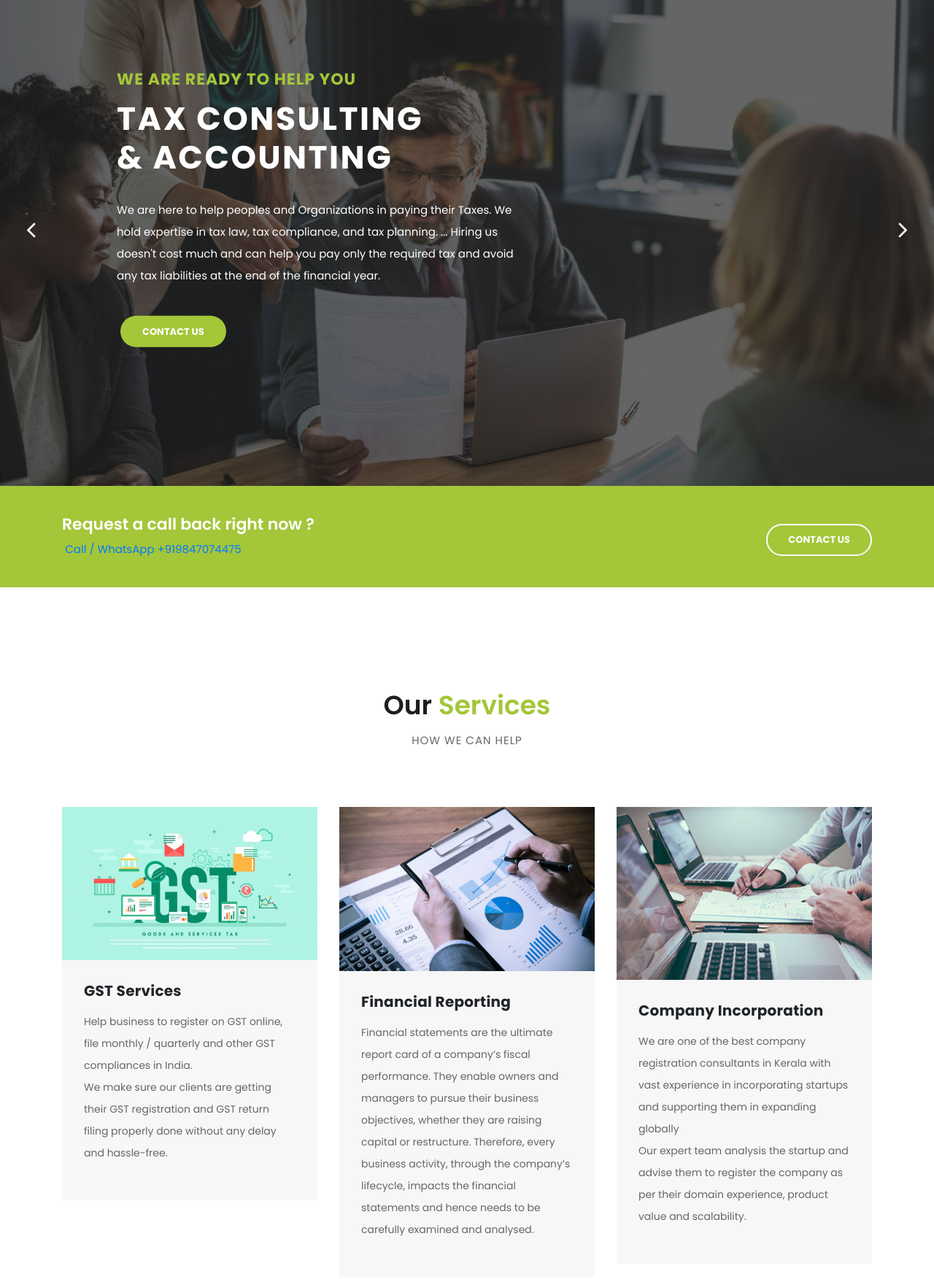
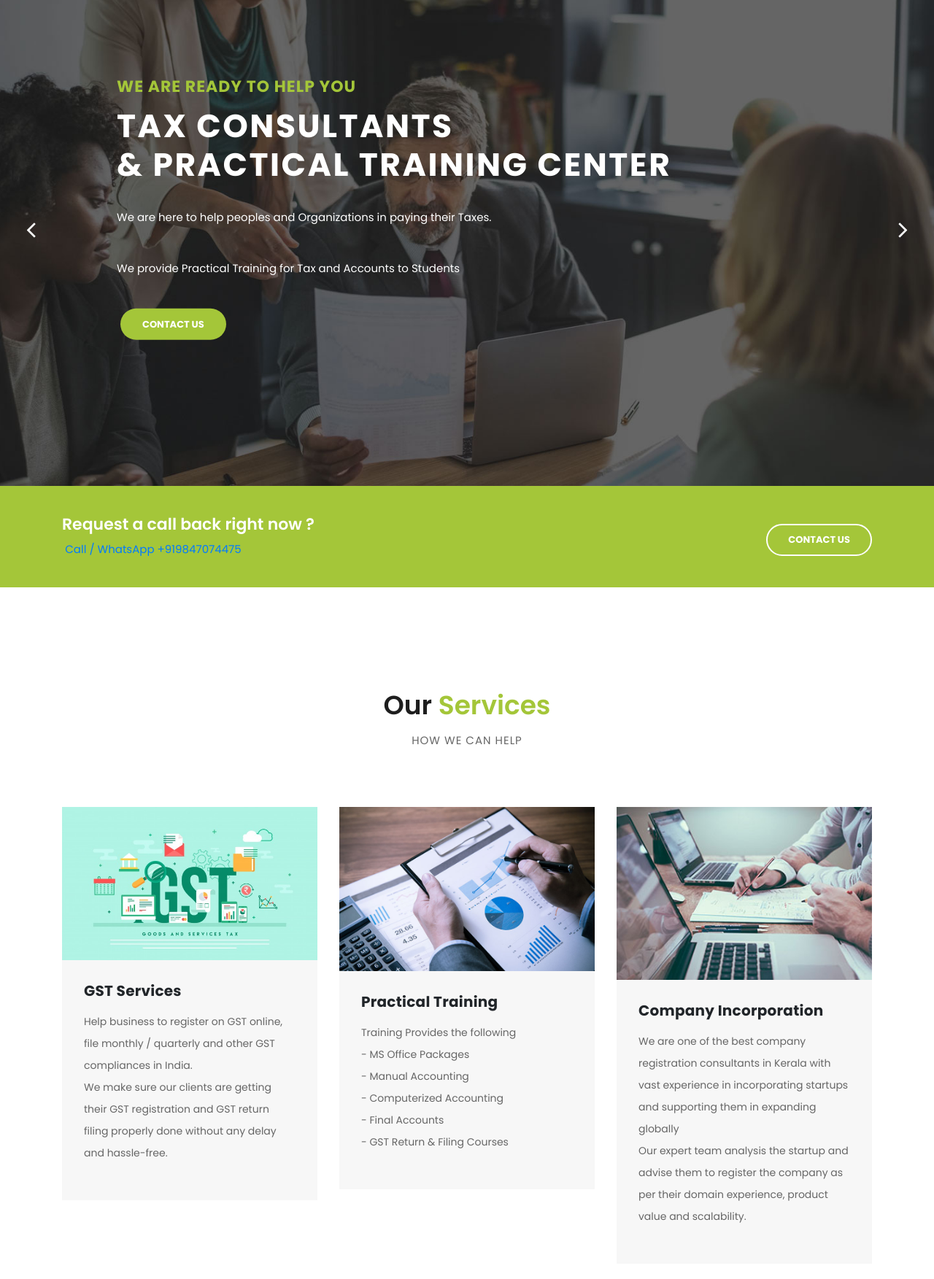
Before and after one commit to ACCOTAXOKL/Accotax-associates, a plain HTML site: page index.html in a window 1280 px wide. Shown: the part 140-1893 px from the top of the page at 73% size. Drawn offline with Linux system fonts and the light colour scheme.

Commit message:
Update index.html

```diff
--- a/index.html
+++ b/index.html
@@ -99,8 +99,9 @@ https://templatemo.com/tm-545-finance-business
             <div class="img-fill">
                 <div class="text-content">
                   <h6>we are ready to help you</h6>
-                  <h4>Tax Consulting<br>&amp; Accounting</h4>
-                  <p>We are here to help peoples and Organizations in paying their Taxes. We hold expertise in tax law, tax compliance, and tax planning. ... Hiring us doesn't cost much and can help you pay only the required tax and avoid any tax liabilities at the end of the financial year.</p>
+                  <h4>Tax Consultants<br>&amp; Practical Training Center</h4>
+                  <p>We are here to help peoples and Organizations in paying their Taxes. <br>
+                   <p>We provide Practical Training for Tax and Accounts to Students</p>
                   <a href="contact.html" class="filled-button">contact us</a>
                 </div>
             </div>
@@ -171,8 +172,14 @@ https://templatemo.com/tm-545-finance-business
             <div class="service-item">
               <img src="assets/images/service_02.jpg" alt="">
               <div class="down-content">
-                <h4>Financial Reporting</h4>
-                <p>Financial statements are the ultimate report card of a company’s fiscal performance. They enable owners and managers to pursue their business objectives, whether they are raising capital or restructure. Therefore, every business activity, through the company’s lifecycle, impacts the financial statements and hence needs to be carefully examined and analysed.</p>
+                <h4>Practical Training</h4>
+                <p>Training Provides the following <br>
+                  - MS Office Packages <br>
+                  - Manual Accounting <br>
+                  - Computerized Accounting <br>
+                  - Final Accounts <br>
+                  - GST Return & Filing Courses <br>
+                </p>
               </div>
             </div>
           </div>
```
